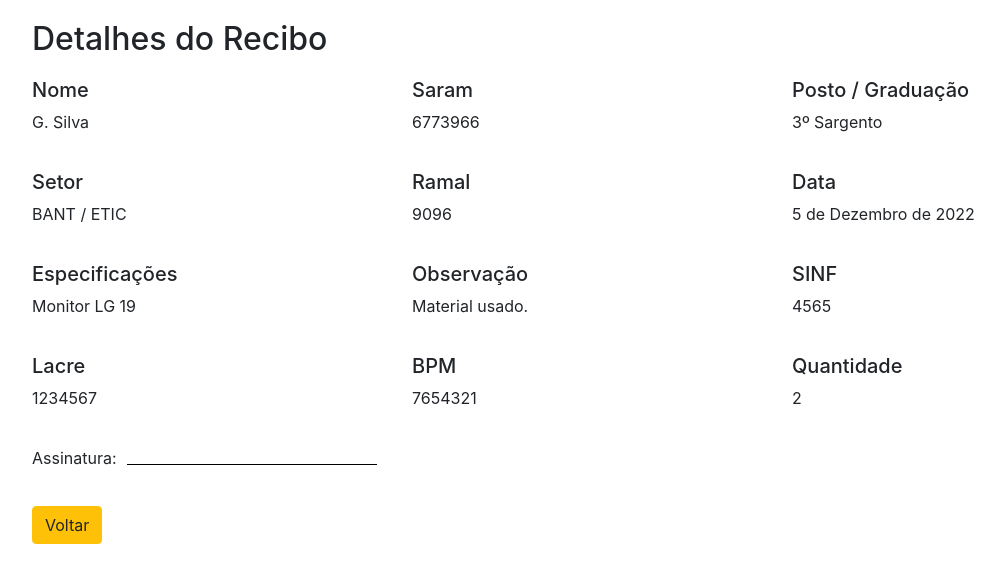
After one commit to Gigleydson/etic, a Django app: page /2/detail/ in a window 1280 px wide. The commit adds this page. Shown: the top 583 px of the page, without its empty margins (53-1058 px from the left). Run offline with Django 4.2, Linux system fonts and the light colour scheme; data comes from the database, SQL or seed files in the repository; both versions use the stored data as it was after the commit; some libraries are stand-ins or nearby versions.

Commit message:
Adicionando template de detalhes para cada recibo

```diff
--- a/recibo_e_cautela/models.py
+++ b/recibo_e_cautela/models.py
@@ -18,8 +18,8 @@ class Recibo(Base):
     setor = models.CharField('Setor / Seção', max_length=100)
     ramal = models.CharField('Ramal', max_length=4)
     data = models.DateField('Data', default=datetime.date.today())
-    especificacoes = models.CharField('Especifiações', max_length=100)
-    observacao = models.CharField('Observações', max_length=100)
+    especificacoes = models.CharField('Especifiações', max_length=200)
+    observacao = models.CharField('Observação', max_length=500)
     sinf = models.CharField('SINF', max_length=4)
     lacre = models.CharField('Lacre', max_length=7)
     bmp = models.CharField('BMP', max_length=10)
--- a/recibo_e_cautela/static/css/style.css
+++ b/recibo_e_cautela/static/css/style.css
@@ -1,6 +1,5 @@
-.recebimento{
-    width: 800px;
-    margin: 20px auto 0!important;
+.content{
+    margin: 20px auto 40px!important;
 }
 
 h2{
@@ -14,3 +13,24 @@ h2{
 form button a:hover{
     text-decoration: none;
 }
+
+.block-detail{
+    margin-bottom: 20px;
+}
+
+.assinatura{
+    float:left;
+    margin-left: 15px;
+    margin-right: 10px;
+
+}
+
+.line{
+    float:left;
+    width:250px;
+}
+
+.line hr{
+    margin-top: 1.1rem;
+    border-top: 1px solid #000;
+}
--- a/recibo_e_cautela/templates/recibo_delete.html
+++ b/recibo_e_cautela/templates/recibo_delete.html
@@ -3,6 +3,7 @@
 
 {% block content %}
 
+    <div class="content">
         <form method="post">
         {% csrf_token %}
             <p>Tem certeza que deseja deletar o produto "{{ object }}"?</p>
@@ -13,5 +14,6 @@
                 </button>
             {% endbuttons %}
         </form>
+    </div>
 
 {% endblock %}
--- /dev/null
+++ b/recibo_e_cautela/templates/recibo_detail.html
@@ -0,0 +1,91 @@
+{% extends 'base.html' %}
+
+{% block content %}
+
+  <div class="content">
+
+    <h2>Detalhes do Recibo</h2>
+
+    <div class="row block-detail">
+      <div class="col-4">
+        <h5>Nome</h5>
+        <p>{{ recibo.nome }}</p>
+      </div>
+
+      <div class="col-4">
+        <h5>Saram</h5>
+        <p>{{ recibo.saram }}</p>
+      </div>
+
+      <div class="col-4">
+        <h5>Posto / Graduação</h5>
+        <p>{{ recibo.graduacao }}</p>
+      </div>
+    </div>
+
+    <div class="row block-detail">
+      <div class="col-4">
+        <h5>Setor</h5>
+        <p>{{ recibo.setor }}</p>
+      </div>
+
+      <div class="col-4">
+        <h5>Ramal</h5>
+        <p>{{ recibo.ramal }}</p>
+      </div>
+
+      <div class="col-4">
+        <h5>Data</h5>
+        <p>{{ recibo.data }}</p>
+      </div>
+    </div>
+
+    <div class="row block-detail">
+      <div class="col-4">
+        <h5>Especificações</h5>
+        <p>{{ recibo.especificacoes }}</p>
+      </div>
+
+      <div class="col-4">
+        <h5>Observação</h5>
+        <p>{{ recibo.observacao }}</p>
+      </div>
+
+      <div class="col-4">
+        <h5>SINF</h5>
+        <p>{{ recibo.sinf }}</p>
+      </div>
+    </div>
+
+    <div class="row block-detail">
+      <div class="col-4">
+        <h5>Lacre</h5>
+        <p>{{ recibo.lacre }}</p>
+      </div>
+
+      <div class="col-4">
+        <h5>BPM</h5>
+        <p>{{ recibo.bmp }}</p>
+      </div>
+
+      <div class="col-4">
+        <h5>Quantidade</h5>
+        <p>{{ recibo.quantidade }}</p>
+      </div>
+    </div>
+
+    <div class="row block-detail">
+      <div class="assinatura">
+        <p>Assinatura:</p>
+      </div>
+
+      <div class="line">
+        <hr>
+      </div>
+    </div>
+
+    <a href="{% url 'recibos' %}" class="btn btn-warning">Voltar</a>
+
+  </div>
+
+{% endblock %}
--- a/recibo_e_cautela/templates/recibo_form.html
+++ b/recibo_e_cautela/templates/recibo_form.html
@@ -2,8 +2,8 @@
 {% load bootstrap4 %}
 
 {% block content %}
-    <div class="container">
-        <div class="recebimento">
+
+        <div class="content">
 
             <h2>Recibimento de Material</h2>
 
@@ -18,6 +18,6 @@
                     {% endbuttons %}
             </form>
         </div>
-    </div>
+
 
 {% endblock %}
--- a/recibo_e_cautela/templates/recibos.html
+++ b/recibo_e_cautela/templates/recibos.html
@@ -3,7 +3,7 @@
 
 {% block content %}
 
-  <div class="container">
+    <div class="content">
 
       <h1>Recibos</h1>
 
@@ -27,7 +27,7 @@
                 <td scope="row">{{ recibo.especificacoes }}</td>
                 <td scope="row">{{ recibo.data }}</td>
                 <td>
-                    <a href="{% url 'visualizar_recibo' recibo.pk %}" class="btn btn-primary" >Visualizar</a>
+                    <a href="{% url 'detail_recibo' recibo.pk %}" class="btn btn-primary" >Visualizar</a>
                     <a href="{% url 'update_recibo' recibo.pk %}" class="btn btn-warning">Editar</a>
                     <a href="{% url 'delete_recibo' recibo.pk %}" class="btn btn-danger">Deletar</a>
                 </td>
@@ -38,6 +38,6 @@
 
       <a href="{% url 'adicionar_recibo' %}" class="btn btn-success">Novo Recibo</a>
 
-  </div>
+    </div>
 
 {% endblock %}
--- a/recibo_e_cautela/urls.py
+++ b/recibo_e_cautela/urls.py
@@ -1,10 +1,10 @@
 from django.urls import path
-from .views import ReciboView, CreateReciboView, UpdateReciboView, DeleteReciboView, VisualizarReciboView
+from .views import ReciboView, CreateReciboView, UpdateReciboView, DeleteReciboView, DetailReciboView
 
 urlpatterns = [
     path('recibos/', ReciboView.as_view(), name='recibos'),
     path('adicionar/', CreateReciboView.as_view(), name='adicionar_recibo'),
     path('<int:pk>/update/', UpdateReciboView.as_view(), name='update_recibo'),
     path('<int:pk>/delete/', DeleteReciboView.as_view(), name='delete_recibo'),
-    path('<int:pk>/visualizar/', VisualizarReciboView.as_view(), name='visializar_recibo')
+    path('<int:pk>/detail/', DetailReciboView.as_view(), name='detail_recibo')
 ]
--- a/recibo_e_cautela/views.py
+++ b/recibo_e_cautela/views.py
@@ -33,8 +33,8 @@ class DeleteReciboView(DeleteView):
     success_url = reverse_lazy('recibos')
 
 
-class VisualizarReciboView(DetailView):
+class DetailReciboView(DetailView):
     models = Recibo
-    template_name = 'recibo_visualizar.html'
-    queryset = Recibo.objects.filter()
+    template_name = 'recibo_detail.html'
+    queryset = Recibo.objects
     context_object_name = 'recibo'
```
Also changed, not shown: db.sqlite3, recibo_e_cautela/migrations/0008_alter_recibo_data_alter_recibo_observacao.py (added), recibo_e_cautela/migrations/0009_alter_recibo_especificacoes_alter_recibo_observacao.py (added), recibo_e_cautela/migrations/0010_alter_recibo_especificacoes_alter_recibo_observacao.py (added), recibo_e_cautela/migrations/0011_alter_recibo_especificacoes.py (added). Lines whose indentation alone changed are shown as unchanged.
